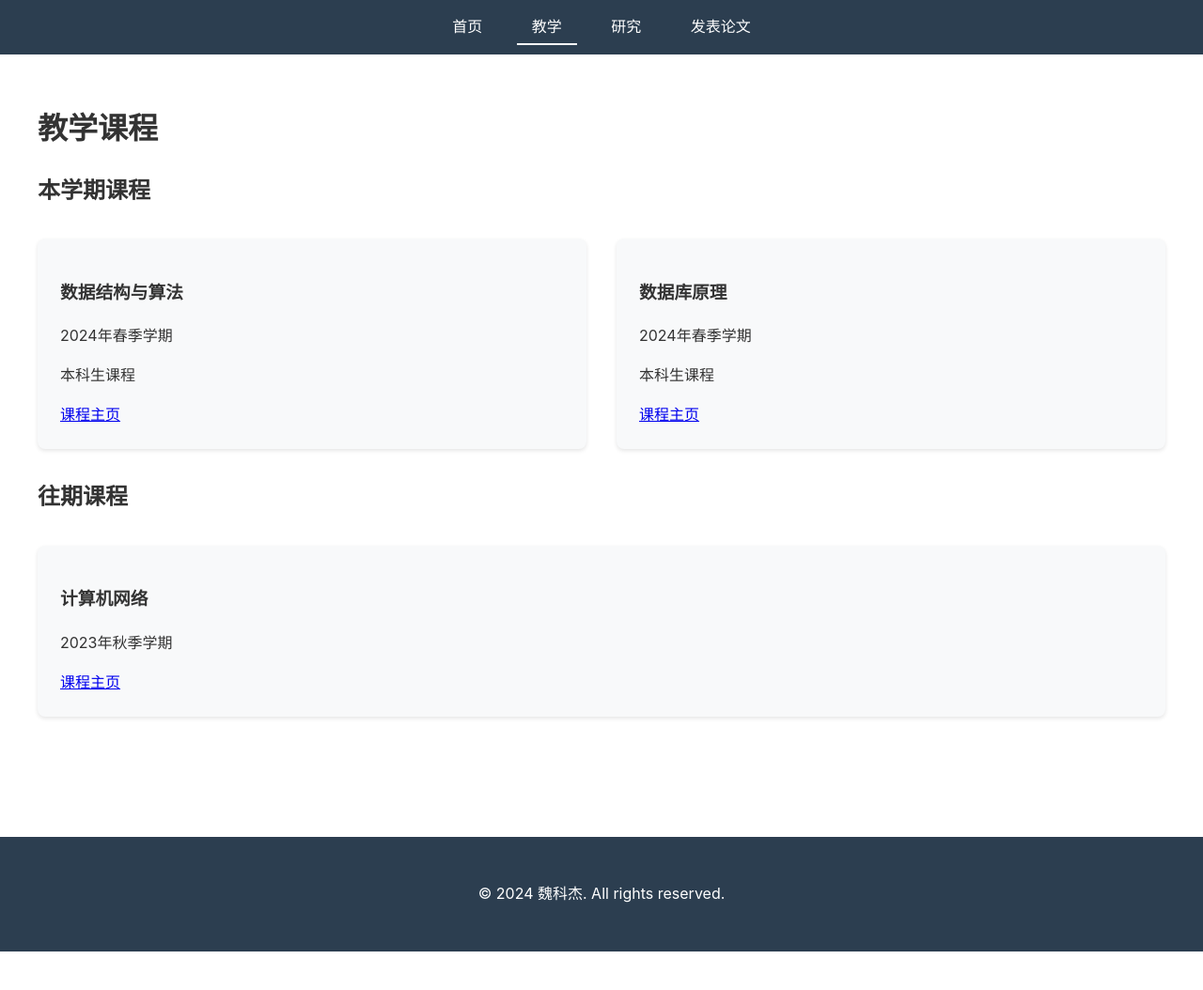
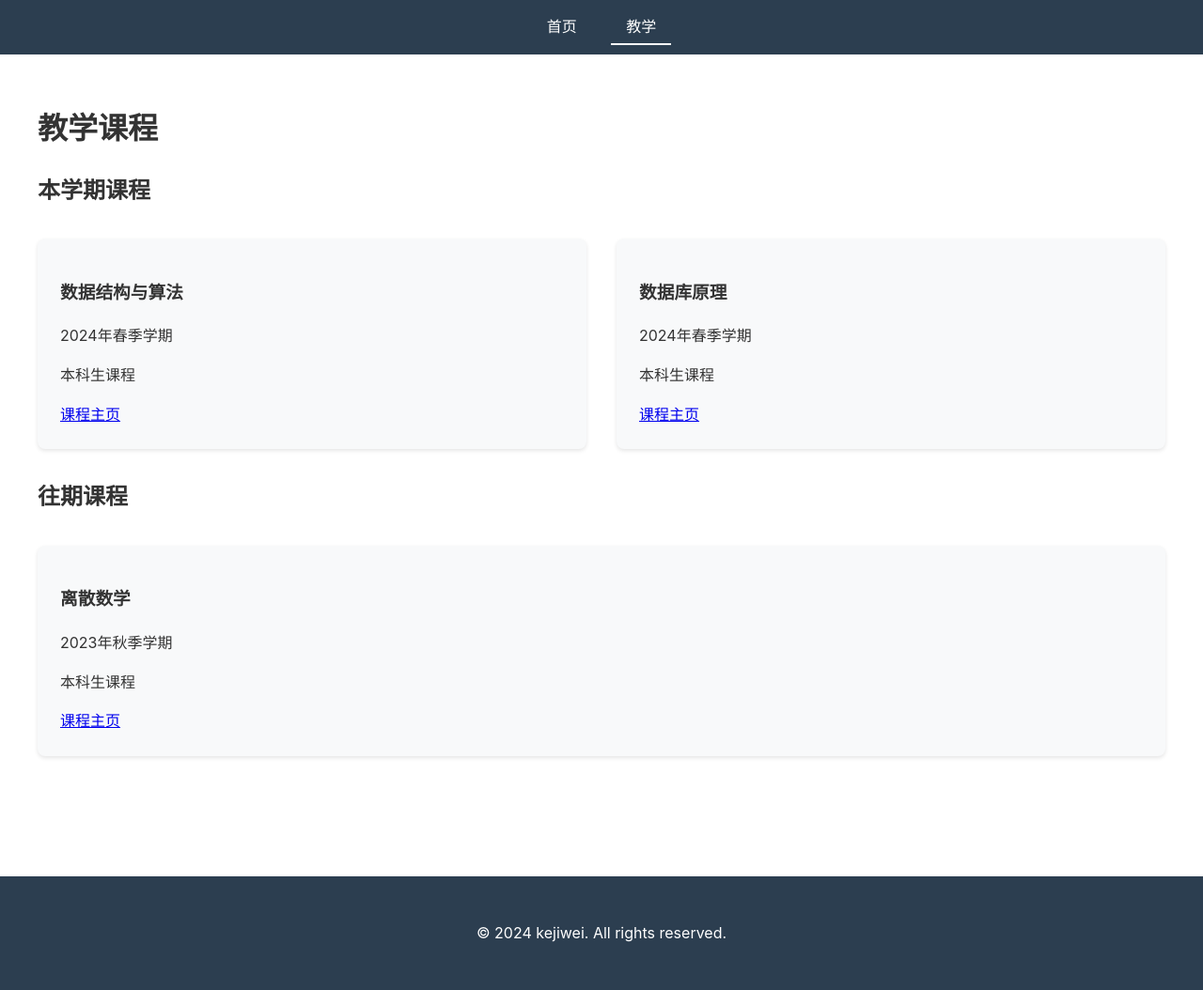
Before and after one commit to kejiwei/kejiwei.github.io, a Jekyll site: the page teaching/index.html, which Jekyll copies as it is, in a window 1280 px wide. Shown: the whole page at 94% size. Built offline with Jekyll 4.4.1, drawn with Linux system fonts in a browser that asks for light colours; before the commit the page ends 1013 px from its top, so only the background shows below that.

Commit message:
Update index.html

```diff
--- a/teaching/index.html
+++ b/teaching/index.html
@@ -3,7 +3,7 @@
 <head>
     <meta charset="UTF-8">
     <meta name="viewport" content="width=device-width, initial-scale=1.0">
-    <title>教学 - 魏科杰</title>
+    <title>Teaching - kejiwei</title>
     <link rel="stylesheet" href="/assets/css/style.css">
 </head>
 <body>
@@ -11,8 +11,6 @@
         <nav class="nav-main">
             <a href="/">首页</a>
             <a href="/teaching" class="active">教学</a>
-            <a href="/research">研究</a>
-            <a href="/publications">发表论文</a>
         </nav>
     </header>
 
@@ -42,8 +40,9 @@
             <h2>往期课程</h2>
             <div class="course-list">
                 <div class="course-item">
-                    <h3>计算机网络</h3>
+                    <h3>离散数学</h3>
                     <p>2023年秋季学期</p>
+                    <p>本科生课程</p>
                     <a href="/teaching/courses/networks" class="course-link">课程主页</a>
                 </div>
             </div>
@@ -51,7 +50,7 @@
     </main>
 
     <footer>
-        <p>© 2024 魏科杰. All rights reserved.</p>
+        <p>© 2024 kejiwei. All rights reserved.</p>
     </footer>
 </body>
 </html>
```
